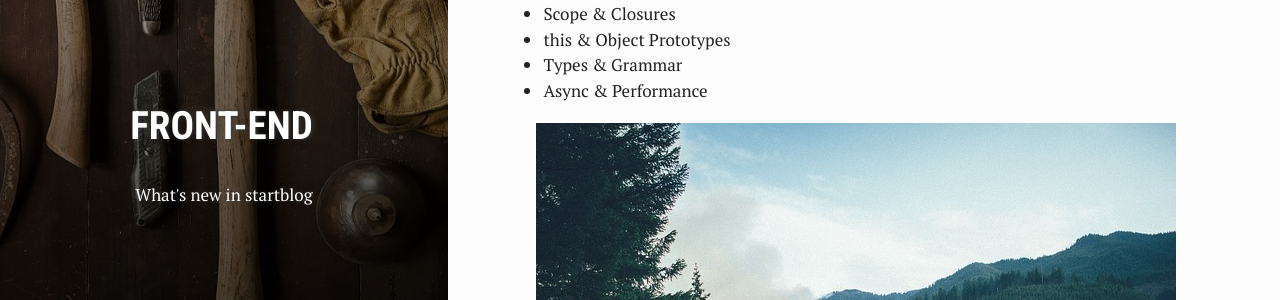
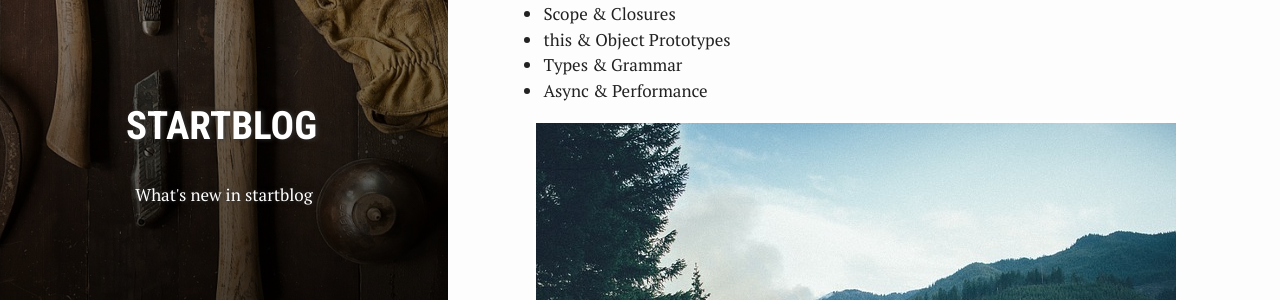
Before and after one commit to hancoma/hancoma.github.io, a Jekyll site: the page built from _posts/2016-12-13-startblog.markdown, in a window 1280 px wide. Shown: the part 496-796 px from the top of the page. Built offline with Jekyll 4.4.1, drawn with Linux system fonts in a browser that asks for light colours.

Commit message:
테마설치

```diff
--- a/_posts/2016-12-13-startblog.markdown
+++ b/_posts/2016-12-13-startblog.markdown
@@ -6,7 +6,7 @@ crawlertitle: "About startblog"
 summary: "What's new in startblog"
 date:   2016-06-29 20:09:47 +0700
 categories: posts
-tags: ['front-end']
+tags: ['startblog']
 author: redVi
 ---
 Before you dive into this book, you should have a solid working proficiency over JavaScript up to the most recent standard (at the time of this writing), which is commonly called ES5 (technically ES 5.1). Here, we plan to talk squarely about the upcoming startblog, as well as cast our vision beyond to understand how JS will evolve moving forward.
```
